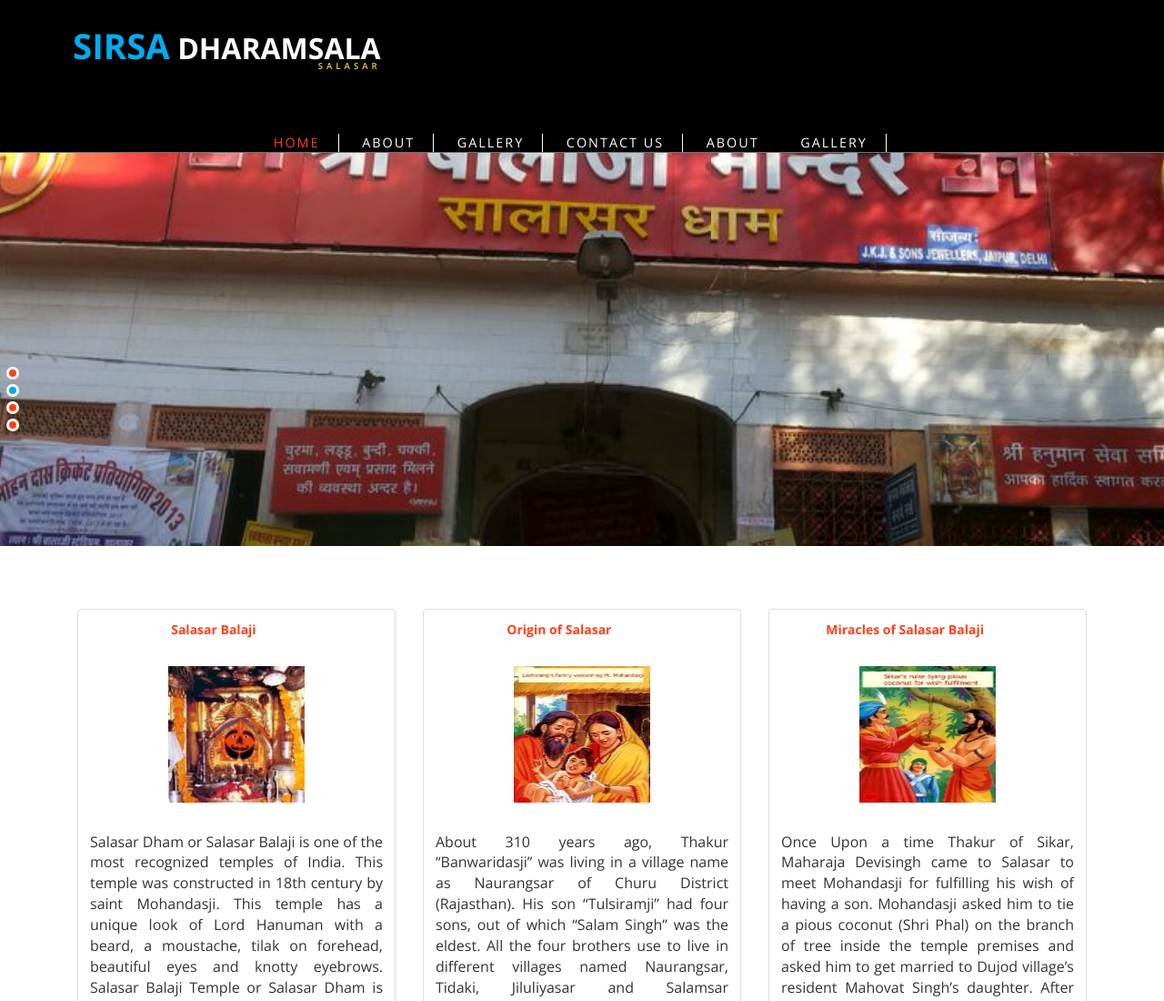
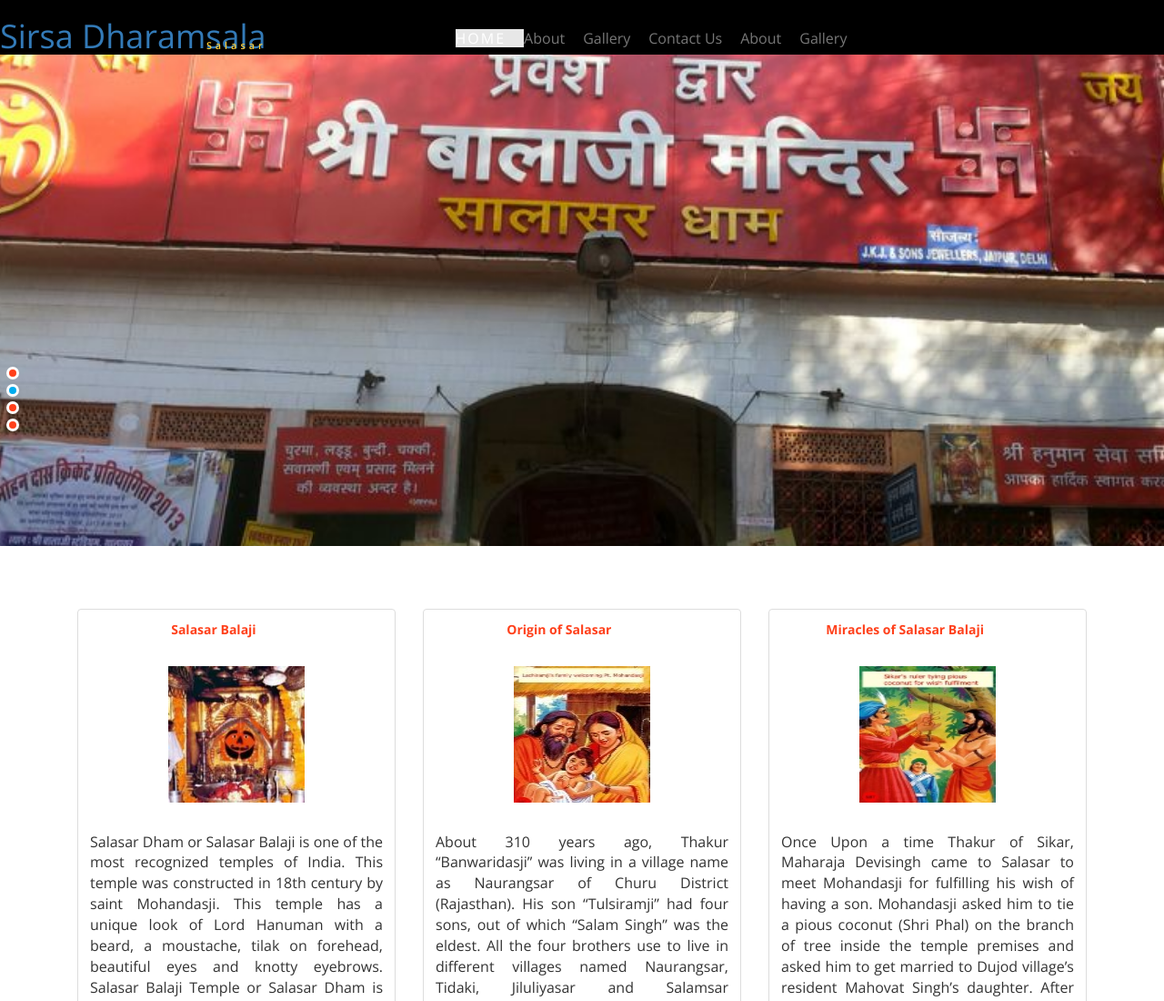
Before and after one commit to Sourabhjindal34/TestGit, a plain HTML site: page index.html in a window 1280 px wide. Shown: the top 1100 px of the page at 91% size. Drawn offline with nearby package versions, Linux system fonts and the light colour scheme.

Commit message:
another changesss

```diff
--- a/css/style.css
+++ b/css/style.css
@@ -18,42 +18,6 @@ body a:hover{
 /*--//model--*/
 /*--header-w3-agileits --*/
 
-
-.inner-header-agile {
-    padding: 0 5em;
-    position: relative;
-    border-bottom: 1px solid rgba(255, 255, 255, 0.45);
-	background:black;
-}
-.inner-header-agile.part2 {
-    position: relative;
-    padding-bottom:1em;
-}
-/*-- logo --*/
-.navbar-header h1 {
-    font-size: 2em;
-    display: block;
-    text-transform: uppercase;
-}
-.navbar-header h1 a {
-        color: #FFFFFF;
-    text-decoration: none;
-    display: inline-block;
-    line-height: 61px;
-    font-weight: bold;
-    padding-bottom: 22px;
-	font-family: 'Open Sans', sans-serif;
-}
-h1 span {
-    color: #00acee;
-    font-size: 1.2em;
-}
-/*-- //logo --*/
-/*-- top-nav --*/
-ul.nav.navbar-nav {
-    margin-left: 22em;
-    margin-top: 2em;
-}
 .navbar-default {
     background: none;
     border: none;
@@ -61,36 +25,12 @@ ul.nav.navbar-nav {
     min-height: inherit;
 }
 .navbar-default .navbar-nav > .active > a, .navbar-default .navbar-nav > .active > a:hover, .navbar-default .navbar-nav > .active > a:focus {
-       color: #ff401b;
-    background:none!important;
-}
-.navbar-nav > li {
-      margin: 0 0.8em;
-	  border-right:1px solid #fff;
-}
-.navbar-nav > li:nth-child(5){
-	border-right:none;
-}
-ul.nav.navbar-nav.navbar-right {
-    margin-left: 10%;
-}
-.navbar-default .navbar-nav > li > a {
-	font-size: 0.9em;
-    position: relative;
+
     font-weight: 400;
     text-transform: uppercase;
    letter-spacing: 2px;
 	color:#fff;
-}
-.navbar-default .navbar-nav > li > a:hover, .navbar-default .navbar-nav > li > a:focus,.navbar-default .navbar-nav li a.active {
-    color: #fe423f;
-	background:none!important;
-}
-.navbar-default .navbar-nav > .open > a, .navbar-default .navbar-nav > .open > a:hover, .navbar-default .navbar-nav > .open > a:focus {
-       color: #ff401b;
-    background:#2baf2b!important;
-}
-.navbar-default .navbar-nav>li>a.active, .navbar-default .navbar-nav>li>a:focus, .navbar-default .navbar-nav>li>a:hover, .navbar-default .navbar-nav>.open>a, .navbar-default .navbar-nav>.open>a:focus, .navbar-default .navbar-nav>.open>a:hover {
+}fault .navbar-nav>.open>a:hover {
       color: #ff401b;
      background:none!important;
 }
```
